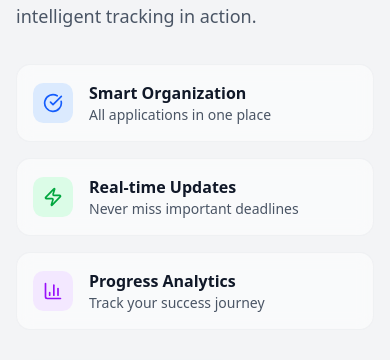
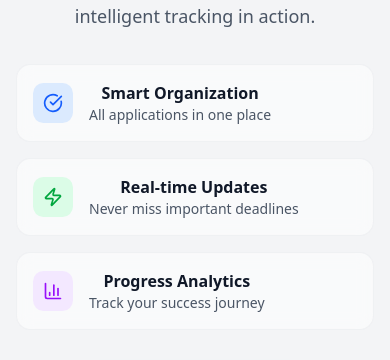
Before and after one commit to iftekhar08019/apply_mate, a Next.js app: page / in a window 390 px wide. Shown: the part 5868-6228 px from the top of the page. Built offline with nearby package versions, Linux system fonts and the light colour scheme.

Commit message:
center alligned demo section for mobile

```diff
--- a/src/app/components/demo-section.tsx
+++ b/src/app/components/demo-section.tsx
@@ -41,7 +41,7 @@ export default function DemoSection() {
           viewport={{ once: true }}
         >
           {/* Left Side - Text Content */}
-          <div className="space-y-8">
+          <div className="space-y-8 text-center lg:text-left">
             <div>
               <h3 className="text-2xl md:text-3xl font-bold text-gray-900 dark:text-white mb-4">
                 Experience the{" "}
@@ -62,9 +62,9 @@ export default function DemoSection() {
             </div>
 
             {/* Feature Points */}
-            <div className="space-y-4">
+            <div className="space-y-4 flex flex-col items-center lg:items-start">
               <motion.div
-                className="flex items-center gap-4 p-4 bg-white/50 dark:bg-white/5 rounded-xl backdrop-blur-sm border border-gray-200/50 dark:border-gray-700/50"
+                className="flex items-center gap-4 p-4 bg-white/50 dark:bg-white/5 rounded-xl backdrop-blur-sm border border-gray-200/50 dark:border-gray-700/50 w-full max-w-sm lg:max-w-none"
                 initial={{ opacity: 0, x: -20 }}
                 whileInView={{ opacity: 1, x: 0 }}
                 transition={{ duration: 0.6, delay: 0.4 }}
@@ -80,7 +80,7 @@ export default function DemoSection() {
               </motion.div>
 
               <motion.div
-                className="flex items-center gap-4 p-4 bg-white/50 dark:bg-white/5 rounded-xl backdrop-blur-sm border border-gray-200/50 dark:border-gray-700/50"
+                className="flex items-center gap-4 p-4 bg-white/50 dark:bg-white/5 rounded-xl backdrop-blur-sm border border-gray-200/50 dark:border-gray-700/50 w-full max-w-sm lg:max-w-none"
                 initial={{ opacity: 0, x: -20 }}
                 whileInView={{ opacity: 1, x: 0 }}
                 transition={{ duration: 0.6, delay: 0.6 }}
@@ -96,7 +96,7 @@ export default function DemoSection() {
               </motion.div>
 
               <motion.div
-                className="flex items-center gap-4 p-4 bg-white/50 dark:bg-white/5 rounded-xl backdrop-blur-sm border border-gray-200/50 dark:border-gray-700/50"
+                className="flex items-center gap-4 p-4 bg-white/50 dark:bg-white/5 rounded-xl backdrop-blur-sm border border-gray-200/50 dark:border-gray-700/50 w-full max-w-sm lg:max-w-none"
                 initial={{ opacity: 0, x: -20 }}
                 whileInView={{ opacity: 1, x: 0 }}
                 transition={{ duration: 0.6, delay: 0.8 }}
@@ -114,7 +114,7 @@ export default function DemoSection() {
 
             {/* CTA Button */}
             <motion.button
-              className="bg-gradient-to-r from-blue-600 to-blue-700 hover:from-blue-700 hover:to-blue-800 text-white px-8 py-4 rounded-xl font-semibold text-lg shadow-lg shadow-blue-500/25 transition-all duration-300"
+              className="bg-gradient-to-r from-blue-600 to-blue-700 hover:from-blue-700 hover:to-blue-800 text-white px-8 py-4 rounded-xl font-semibold text-lg shadow-lg shadow-blue-500/25 transition-all duration-300 mx-auto lg:mx-0"
               whileHover={{ y: -2, scale: 1.05 }}
               whileTap={{ scale: 0.95 }}
               initial={{ opacity: 0, y: 20 }}
```
